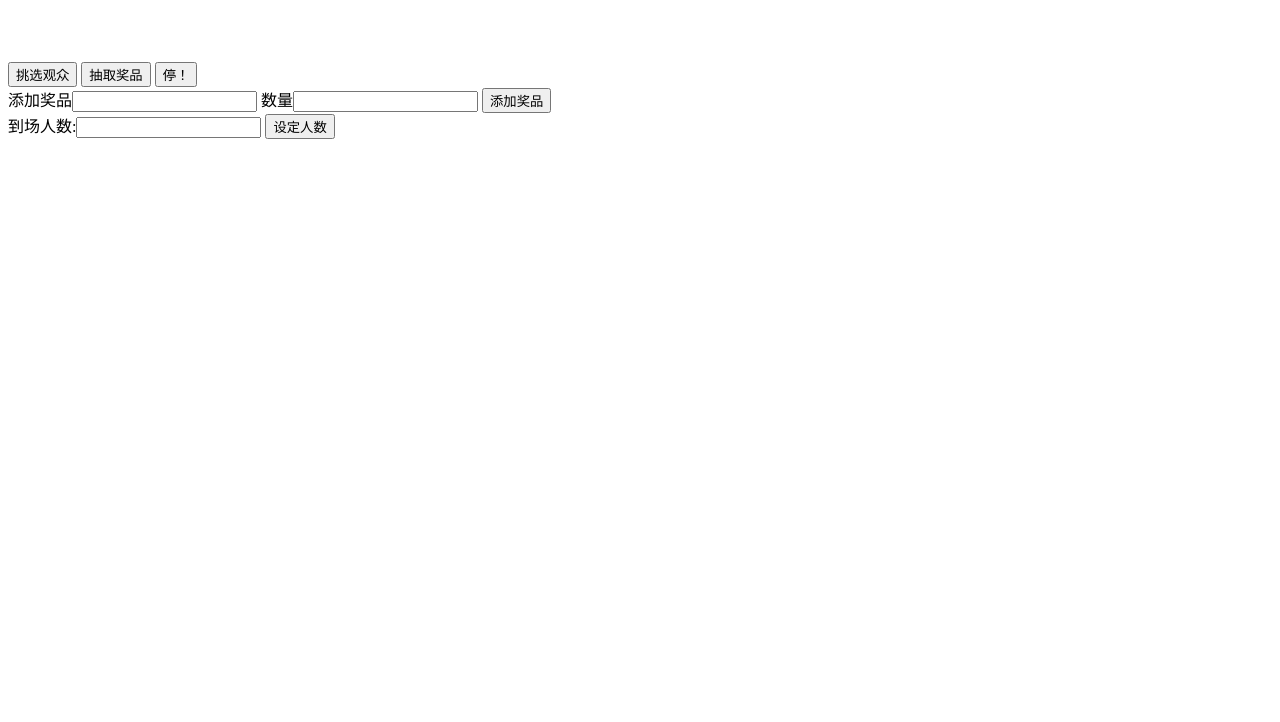
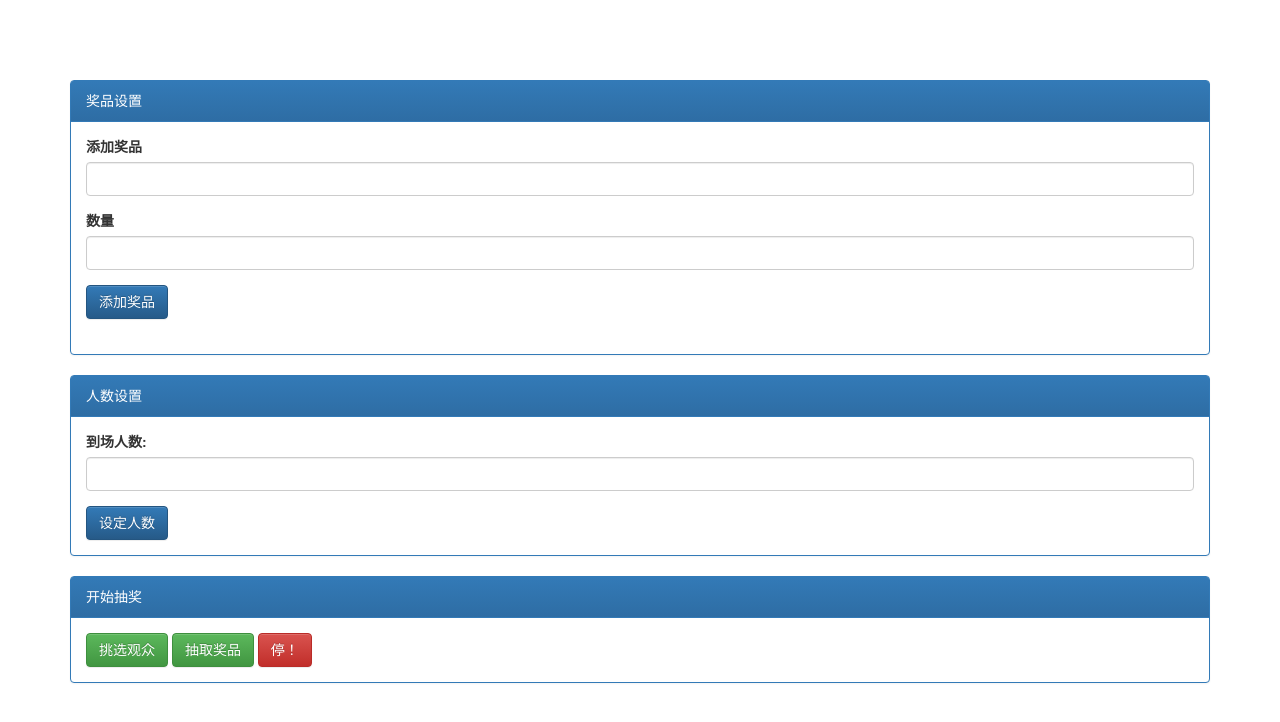
Before and after one commit to endyul/SFD2013-Harbin, a plain HTML site: page index.html in a window 1280 px wide. Drawn offline with nearby package versions, Linux system fonts and the light colour scheme.

Commit message:
使用Bootstrap简单美化

```diff
--- a/index.html
+++ b/index.html
@@ -1,4 +1,7 @@
+<!DOCTYPE html>
+<html>
 	<head>
+		<meta http-equiv="content-type" content="text/html; charset=utf-8" />
 		<title id ='title'></title>
 	</head>
 	<body>
@@ -8,17 +11,60 @@
 		<br>
 		<lable id='rewards'></lable>
 		<br>
-<input type = 'button' id='choman'>
-<input type = 'button' id='chorew'>
-<input type = 'button' id='stop'>
-<br>
-<label>添加奖品</label><input type = 'text' id="rewardsname">
-<label>数量</label><input type = 'text' id="rewardsnum">
-<input type = 'button' id='addrew'>
-<br>
-<label>到场人数:</label><input type = 'text' id="mannum">
-<input type = 'button' id='incman'>
+
+	<div class='container'>
+
+		<div class="panel panel-primary">
+			<div class="panel-heading">奖品设置</div>
+			<div class="panel-body">
+				<div class="form-group">
+					<label for='rewardsname'>添加奖品</label>
+					<input type = 'text' id="rewardsname" class="form-control">
+				</div>
+				<div class="form-group">
+					<label for='rewardsnum'>数量</label>
+					<input type = 'text' id="rewardsnum" class="form-control">
+				</div>
+				<input type = 'button' id='addrew' class="btn btn-primary">
 				<br>
 				<h3 id='rewardsinfo'></h3>
+			</div>
+		</div>
+
+		<div class="panel panel-primary">
+			<div class="panel-heading">人数设置</div>
+			<div class="panel-body">
+				<div class="form-group">
+					<label for='mannum'>到场人数:</label>
+					<input type = 'text' id="mannum" class="form-control">
+				</div>
+				<input type = 'button' id='incman' class="btn btn-primary">
+			</div>
+		</div>
+
+		<div class="panel panel-primary">
+			<div class="panel-heading">开始抽奖</div>
+			<div class="panel-body">
+				<input type = 'button' id='choman' class='btn btn-success'>
+				<input type = 'button' id='chorew' class='btn btn-success'>
+				<input type = 'button' id='stop' class='btn btn-danger'>
+			</div>
+		</div>
+
+	</div>
+
 	<script src='./script.js'></script>
+
+	<!-- jQuery (necessary for Bootstrap's JavaScript plugins) -->
+	<script src="http://code.jquery.com/jquery.js"></script>
+
+	<!-- Latest compiled and minified CSS -->
+	<link rel="stylesheet" href="http://netdna.bootstrapcdn.com/bootstrap/3.0.0/css/bootstrap.min.css">
+
+	<!-- Optional theme -->
+	<link rel="stylesheet" href="http://netdna.bootstrapcdn.com/bootstrap/3.0.0/css/bootstrap-theme.min.css">
+
+	<!-- Latest compiled and minified JavaScript -->
+	<script src="http://netdna.bootstrapcdn.com/bootstrap/3.0.0/js/bootstrap.min.js"></script>
 	</body>
+</html>
```
Also changed, not shown: 1 other file. Lines whose indentation alone changed are shown as unchanged.
